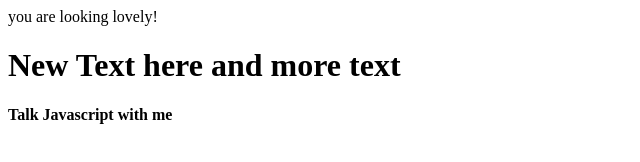
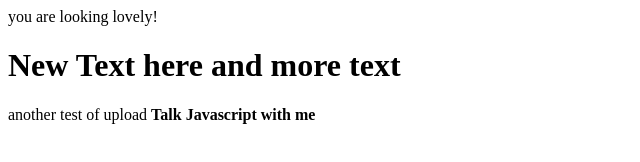
Before and after one commit to aliphatic/upload-for-openshift, a website: page public/index.html in a window 1280 px wide. Shown: the whole page, without its empty margins (0-640 px from the left). Drawn offline with Linux system fonts and the light colour scheme.

Commit message:
added text for test

```diff
--- a/public/index.html
+++ b/public/index.html
@@ -6,5 +6,6 @@
 <body>
     you are looking lovely!
     <h1>New Text here and more text</h1>
+    another test of upload
     </body>
 </html>
```
